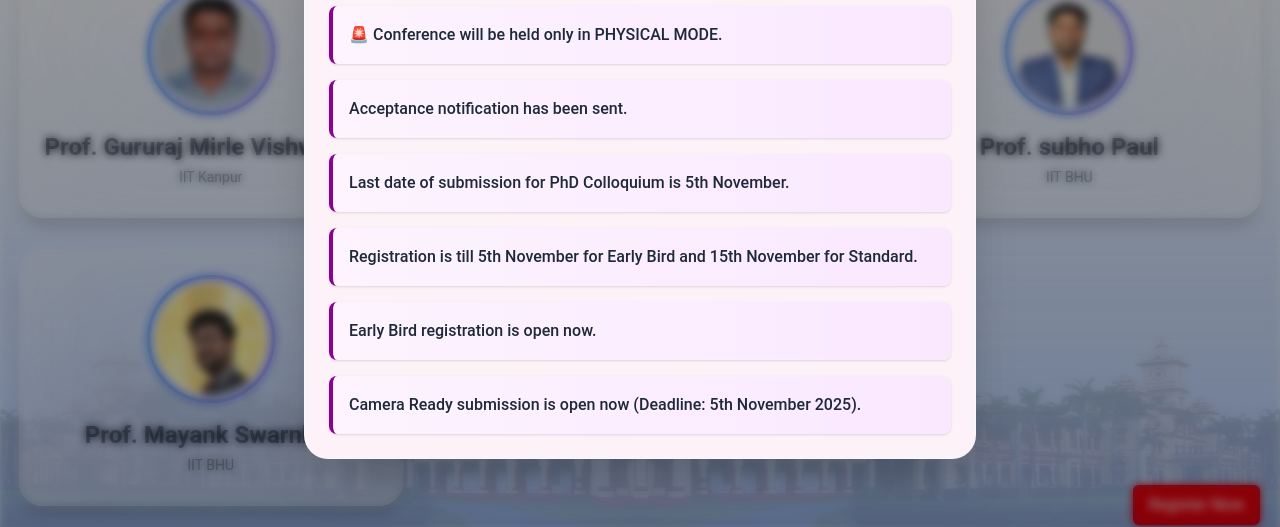
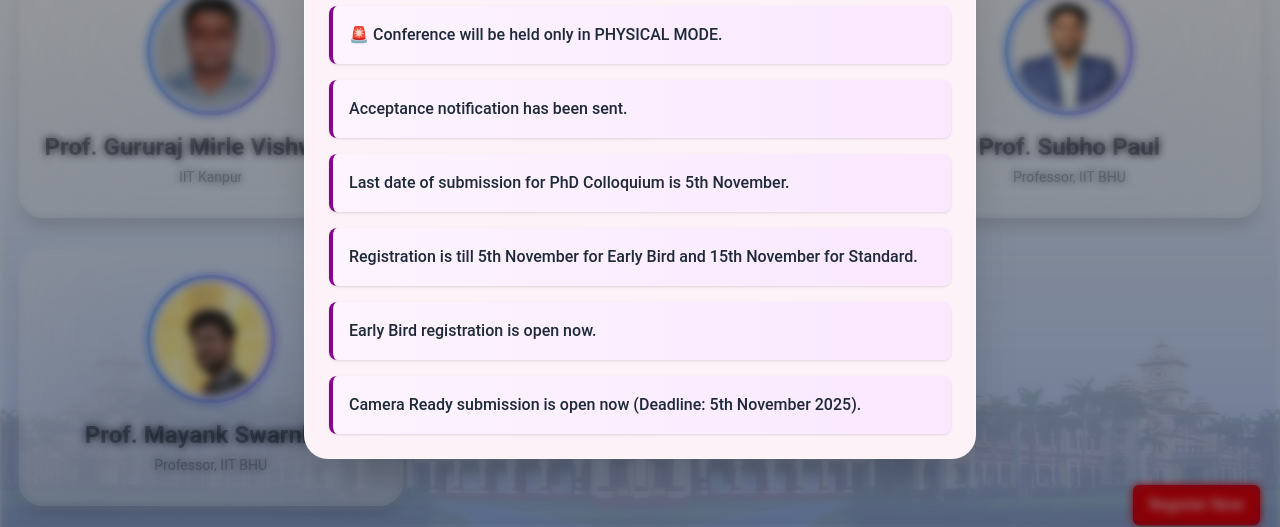
Before and after one commit to r120dhiman/UPCON25, a React (Vite) app in the folder frontend/: page /speakers/young-professional in a window 1280 px wide. Shown: the part 255-782 px from the top of the page. Built offline with nearby package versions, Linux system fonts and the light colour scheme.

Commit message:
New pages added

```diff
--- a/frontend/src/Pages/YoungProffesional.jsx
+++ b/frontend/src/Pages/YoungProffesional.jsx
@@ -16,14 +16,14 @@ function YoungProffesional() {
   };
   const speakerData3 = {
     imageUrl: "/Speakers/young/subho.jpg",
-    name: "Prof. subho Paul",
-    institution: "IIT BHU",
+    name: "Prof. Subho Paul",
+    institution: "Professor, IIT BHU",
     // talkTitle: "Primary efforts in applying counter manipulation detection technology",
   };
   const speakerData4 = {
     imageUrl: "/Speakers/young/mayank.jpg",
     name: "Prof. Mayank Swarnkar",
-    institution: "IIT BHU",
+    institution: "Professor, IIT BHU",
     // talkTitle: "Primary efforts in applying counter manipulation detection technology",
   };
 
```
